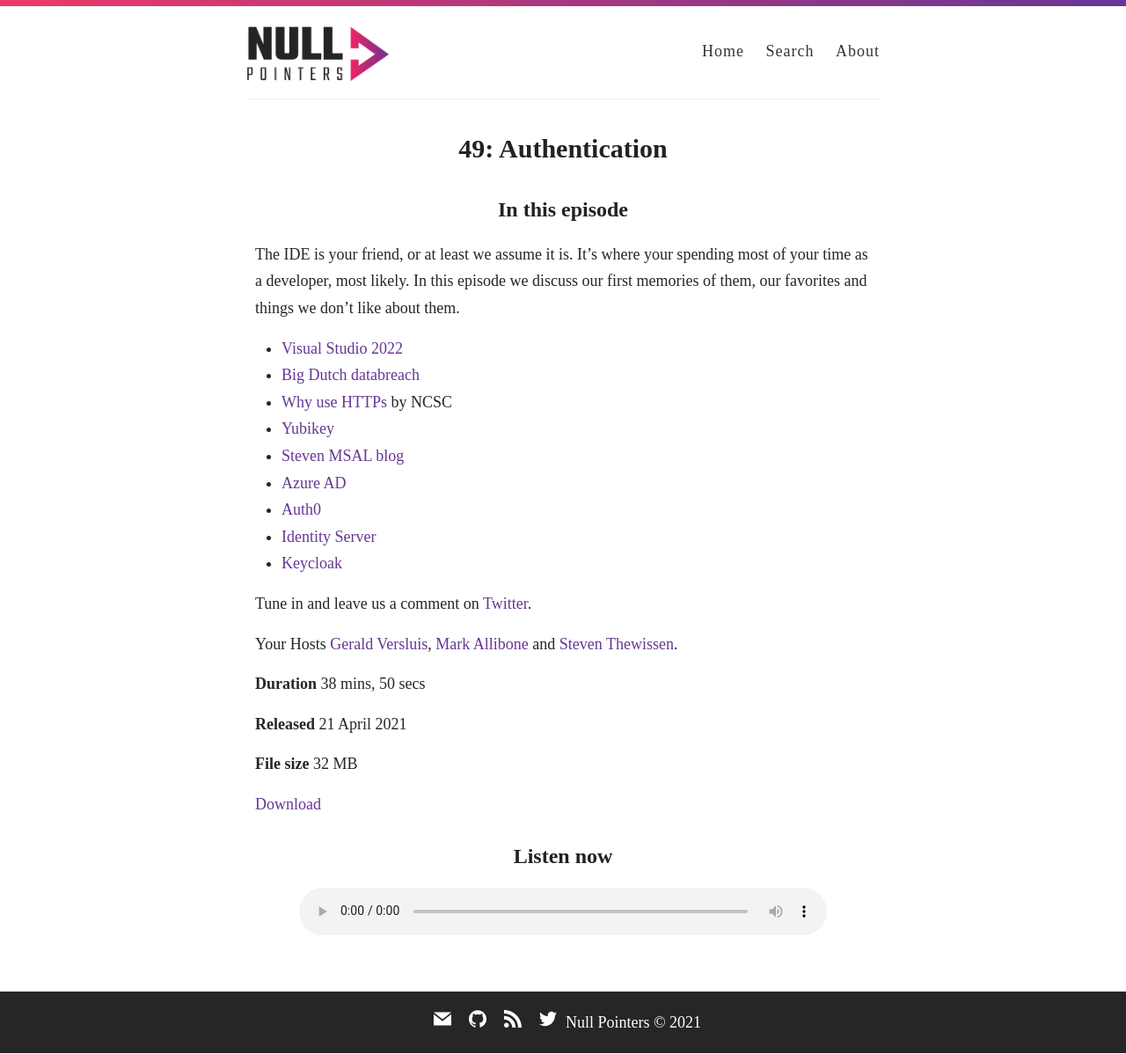
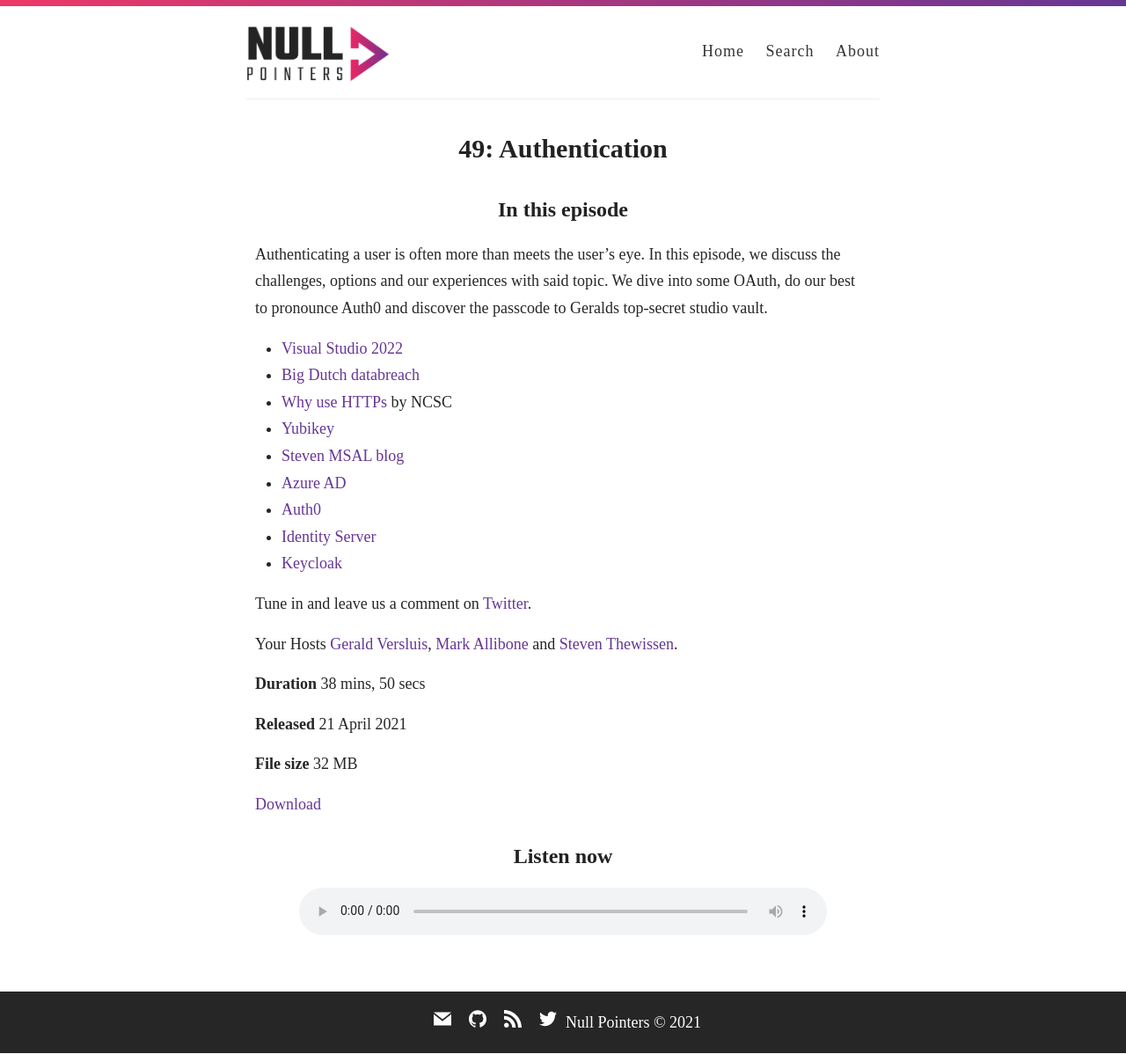
Before and after one commit to nullpointersio/website, a Jekyll site: the page built from _posts/2021-04-21-49.markdown, in a window 1280 px wide. Shown: the whole page at 88% size. Built offline with Jekyll 4.4.1, drawn with Linux system fonts in a browser that asks for light colours; some web fonts are replaced.

Commit message:
Updates the text of show 49

```diff
--- a/_posts/2021-04-21-49.markdown
+++ b/_posts/2021-04-21-49.markdown
@@ -5,9 +5,9 @@
 title: 			"49: Authentication"
 url:        	"49"
 subtitle: 		"I mean how hard can it be?"
-summary: 		"The IDE is your friend, or at least we assume it is. It's where your spending most of your time as a developer, most likely. In this episode we discuss our first memories of them, our favorites and things we don't like about them."
+summary: 		"Authenticating a user is often more than meets the user's eye. In this episode, we discuss the challenges, options and our experiences with said topic. We dive into some OAuth, do our best to pronounce Auth0 and discover the passcode to Geralds top-secret studio vault."
 
-description: 	"The IDE is your friend, or at least we assume it is. It's where your spending most of your time as a developer, most likely. In this episode we discuss our first memories of them, our favorites and things we don't like about them."
+description: 	"Authenticating a user is often more than meets the user's eye. In this episode, we discuss the challenges, options and our experiences with said topic. We dive into some OAuth, do our best to pronounce Auth0 and discover the passcode to Geralds top-secret studio vault."
 
 type:			full # "trailer" or "full"
 duration: 		"38:50" # audio length in min
```
